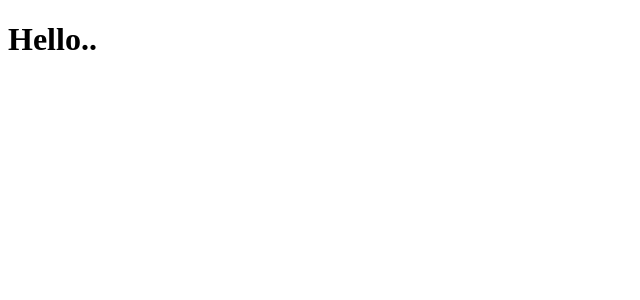
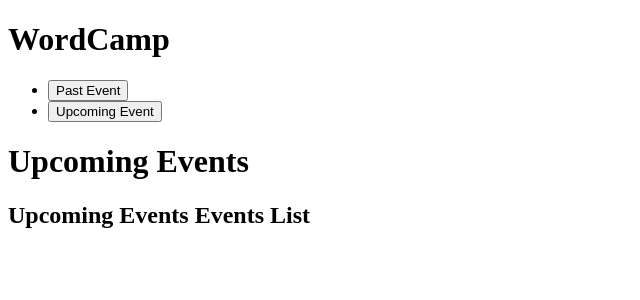
Before and after one commit to krupa2029/Schedular, a React app: page / in a window 1280 px wide. Shown: the top 300 px of the page, without its empty margins (0-640 px from the left). Built offline with nearby package versions, Linux system fonts and the light colour scheme.

Commit message:
Manage States and render content conditionally

```diff
--- a/src/App.js
+++ b/src/App.js
@@ -1,12 +1,31 @@
-import React from "react";
+import React, { useState } from "react";
+import Header from "./components/Header/Header";
+import UpcomingEvents from "./components/Events/UpcomingEvents";
+import PastEvents from "./components/Events/PastEvents";
+
 
 const App = () => {
+  const [currentEventType, setCurrentEventType] = useState("upcoming");
+  let content = <UpcomingEvents/>
+
+  const eventTypeHandler = (currentEvent) => {
+    setCurrentEventType(currentEvent);
+  };
+
+
+  if(currentEventType === 'upcoming'){
+    content = <UpcomingEvents/>
+  }
+  if(currentEventType === 'past'){
+    content = <PastEvents/>
+  }
+
   return (
     <div>
-      <h1>Hello..</h1>
+      <Header eventType={eventTypeHandler}/>
+      <main>{content}</main>
     </div>
   );
 };
 
-
 export default App;
```
